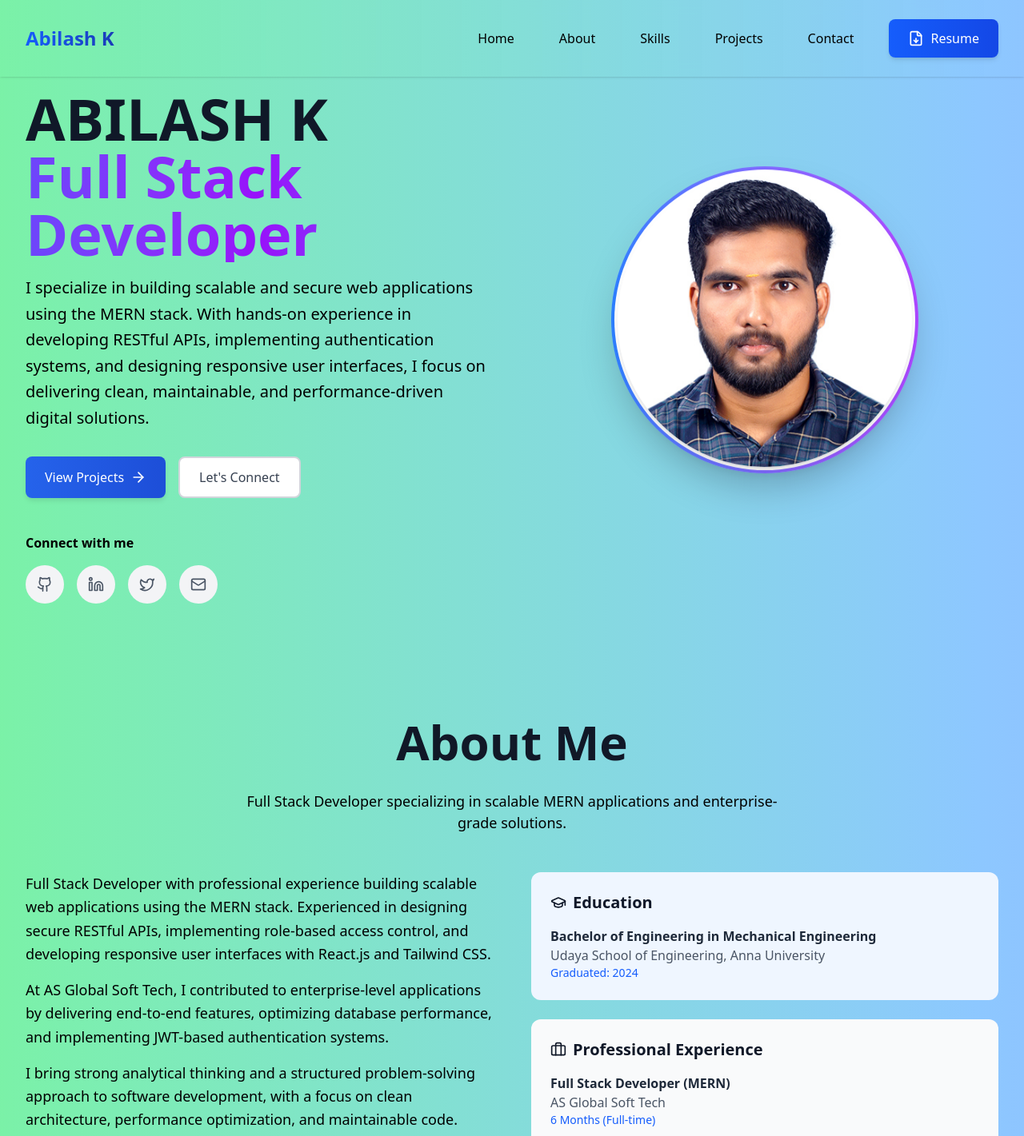
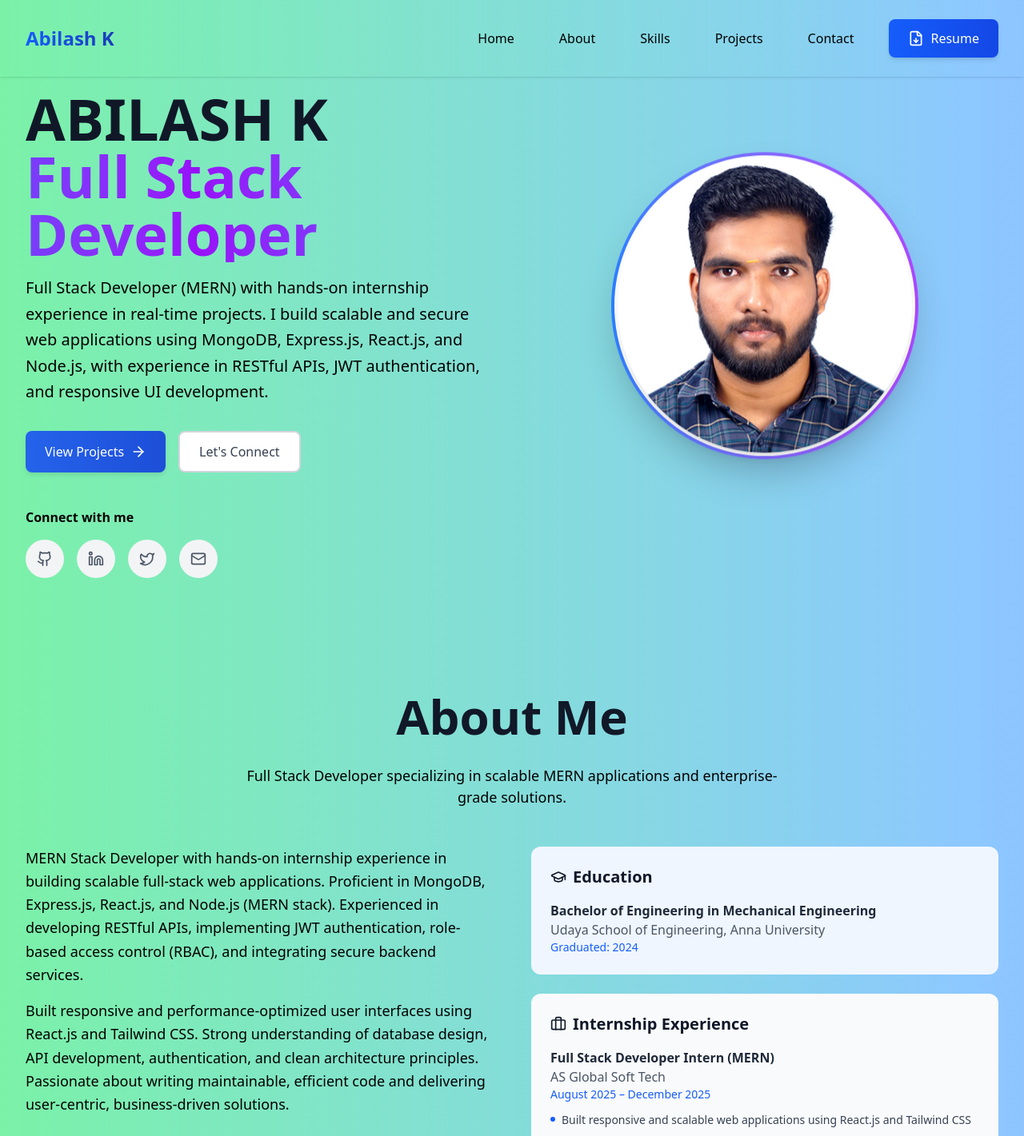
Before and after one commit to abilash-mern-stack/abilash-portfolio, a React (Vite) app: page / in a window 1280 px wide. Shown: the top 1421 px of the page at 80% size. Built offline with nearby package versions, Linux system fonts and the light colour scheme.

Commit message:
Hero and about section conent updata

```diff
--- a/src/components/About.jsx
+++ b/src/components/About.jsx
@@ -22,17 +22,18 @@ export default function About() {
         <div className="space-y-6">
           <div className="space-y-4">
             <p className="text-lg text-black font-medium leading-relaxed">
-            Full Stack Developer with professional experience building scalable web applications using
-            the MERN stack. Experienced in designing secure RESTful APIs, implementing role-based access
-            control, and developing responsive user interfaces with React.js and Tailwind CSS.
+             MERN Stack Developer with hands-on internship experience in building scalable full-stack web applications.
+             Proficient in MongoDB, Express.js, React.js, and Node.js (MERN stack).
+             Experienced in developing RESTful APIs, implementing JWT authentication, role-based access control (RBAC),
+             and integrating secure backend services.
             </p>
             <p className="text-lg text-black font-medium leading-relaxed">
-              At AS Global Soft Tech, I contributed to enterprise-level applications by delivering end-to-end features,
-              optimizing database performance, and implementing JWT-based authentication systems.
+              Built responsive and performance-optimized user interfaces using React.js and Tailwind CSS. Strong understanding of database design,
+              API development, authentication, and clean architecture principles. Passionate about writing maintainable,
+              efficient code and delivering user-centric, business-driven solutions.
             </p>
             <p className="text-lg text-black font-medium leading-relaxed">
-              I bring strong analytical thinking and a structured problem-solving approach to software development,
-              with a focus on clean architecture, performance optimization, and maintainable code. Passionate about building reliable, user-centric digital products that solve real business problems.
+
             </p>
           </div>
 
@@ -70,13 +71,13 @@ export default function About() {
           {/* Professional Experience Section */}
           <div className="bg-gray-50 p-6 rounded-xl">
             <h3 className="text-xl font-bold text-gray-900 mb-4 flex items-center gap-2">
-              <Briefcase size={20} /> Professional Experience
+              <Briefcase size={20} /> Internship Experience
             </h3>
             <div className="space-y-6">
               <div>
-                <h4 className="font-semibold text-gray-800">Full Stack Developer (MERN)</h4>
+                <h4 className="font-semibold text-gray-800">Full Stack Developer Intern (MERN)</h4>
                 <p className="text-gray-600">AS Global Soft Tech</p>
-                <p className="text-blue-600 text-sm font-medium">6 Months (Full-time)</p>
+                <p className="text-blue-600 text-sm font-medium">August 2025 – December 2025</p>
                 <ul className="mt-3 space-y-2">
                   <li className="flex items-start gap-2 text-sm text-gray-700">
                     <div className="w-1.5 h-1.5 bg-blue-600 rounded-full mt-1.5 flex-shrink-0"></div>
--- a/src/components/Hero.jsx
+++ b/src/components/Hero.jsx
@@ -63,10 +63,9 @@ export default function Hero() {
               </span>
             </h1>
             <p className="text-xl text-black leading-relaxed font-medium animate-fade-in delay-200">
-              I specialize in building scalable and secure web applications using the MERN stack.
-              With hands-on experience in developing RESTful APIs, implementing authentication systems,
-              and designing responsive user interfaces, I focus on delivering clean, maintainable,
-              and performance-driven digital solutions.
+              Full Stack Developer (MERN) with hands-on internship experience in real-time projects.
+              I build scalable and secure web applications using MongoDB, Express.js, React.js, and Node.js,
+               with experience in RESTful APIs, JWT authentication, and responsive UI development.
             </p>
           </div>
 
```
